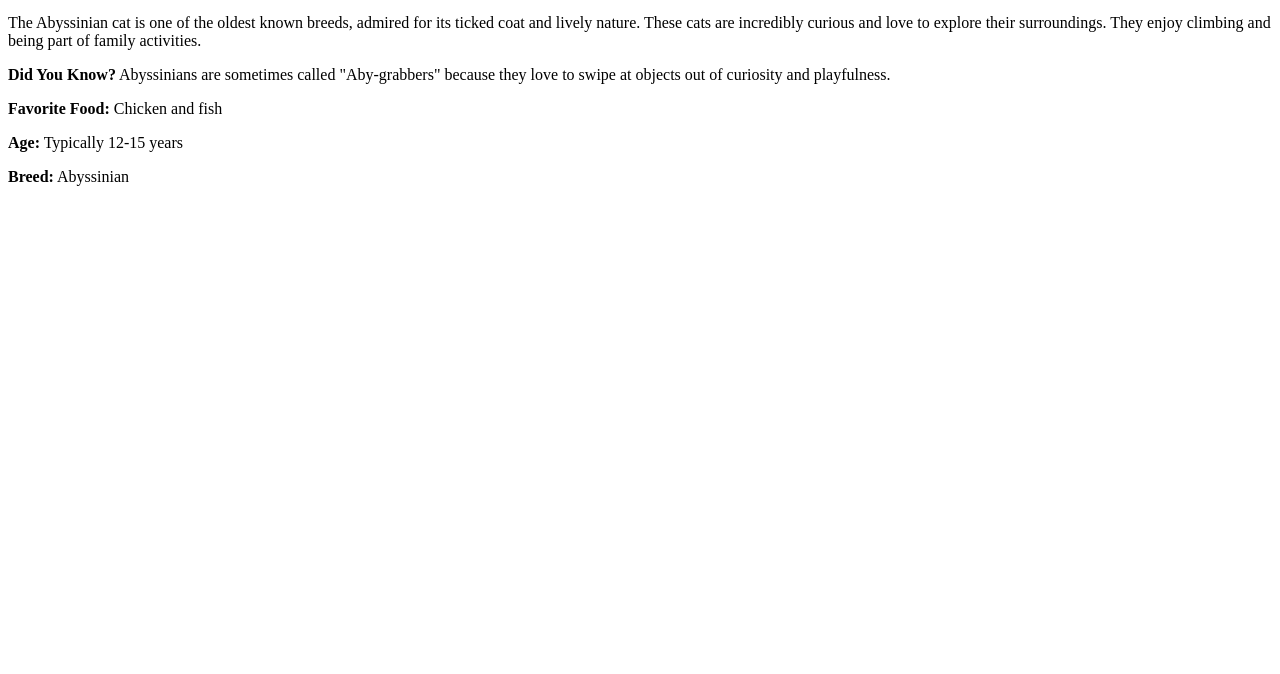
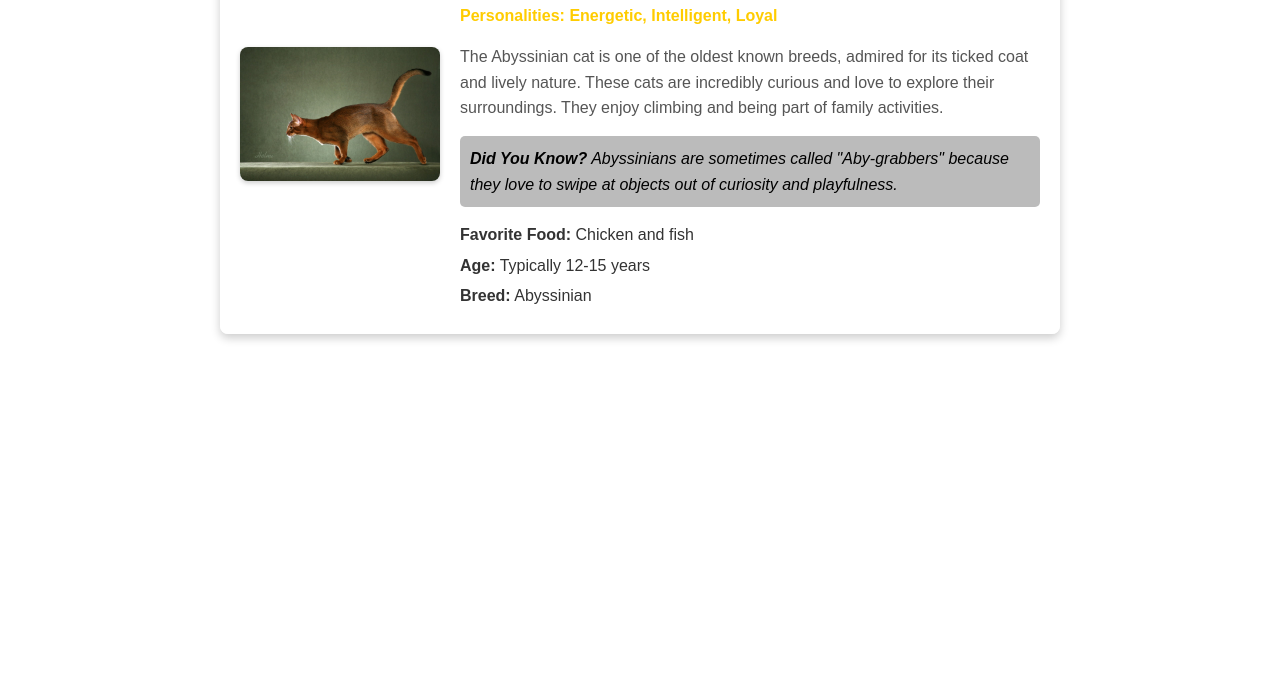
Before and after one commit to Roeeeeel/WebTech-Website-Cat-Purrsonality-, a plain HTML site: page Cat Info/abyssinian.html in a window 1280 px wide. Shown: the part 126-800 px from the top of the page. Drawn offline with Linux system fonts and the light colour scheme; the site is published under a folder, as on GitHub Pages, so addresses that start at the root find nothing.

Commit message:
updated cat info

```diff
--- a/Cat Info/abyssinian.html
+++ b/Cat Info/abyssinian.html
@@ -4,11 +4,11 @@
     <meta charset="UTF-8">
     <meta name="viewport" content="width=device-width, initial-scale=1.0">
     <title>Cat Profile</title>
-    <link rel="stylesheet" href="/style.css">
+    <link rel="stylesheet" href="../style.css">
 </head>
 <body>
     <div class="cat-profile">
-        <img src="/Cat Profiles/A/abyssinian.jpg" alt="Picture of an Abyssinian Cat" class="cat-photo">
+        <img src="../Cat Profiles/A/abyssinian.jpg" alt="Picture of an Abyssinian Cat" class="cat-photo">
         <div class="cat-details">
             <h1 class="cat-name">Abyssinian Cat</h1>
             <p class="personality"><strong>Personalities:</strong> Energetic, Intelligent, Loyal</p>
```
